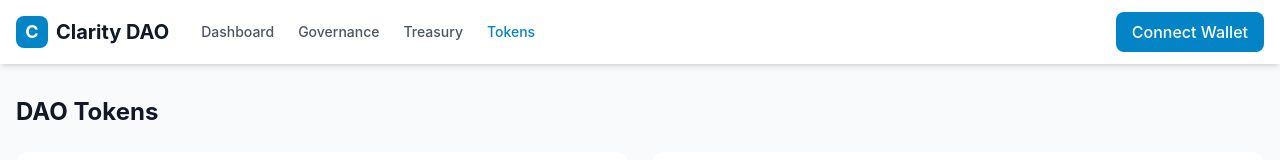
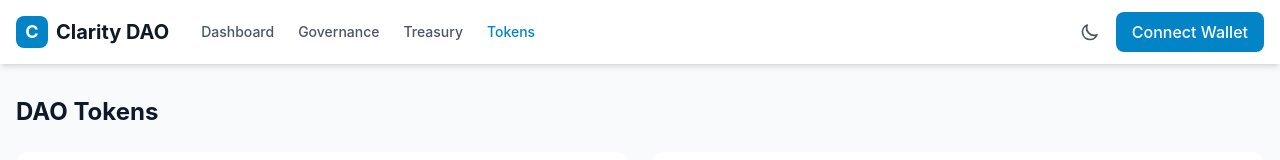
Before and after one commit to AdekunleBamz/Clarity-Dao-System, a React (Vite) app in the folder frontend/: page /tokens in a window 1280 px wide. Shown: the top 160 px of the page. Built offline with nearby package versions, Linux system fonts and the light colour scheme; no server answers.

Commit message:
feat(theme): Add dark mode toggle with system preference detection and persistence

```diff
--- a/frontend/src/components/Header.jsx
+++ b/frontend/src/components/Header.jsx
@@ -1,5 +1,6 @@
 import { Link, useLocation } from 'react-router-dom'
 import { useWallet } from '../context/WalletContext'
+import { ThemeToggle } from '../context/ThemeContext'
 import WalletConnectButton from './WalletConnectButton'
 
 export default function Header() {
@@ -44,7 +45,10 @@ export default function Header() {
             </nav>
           </div>
 
-          <WalletConnectButton />
+          <div className="flex items-center gap-2">
+            <ThemeToggle />
+            <WalletConnectButton />
+          </div>
         </div>
       </div>
     </header>
--- /dev/null
+++ b/frontend/src/context/ThemeContext.jsx
@@ -0,0 +1,103 @@
+import { createContext, useContext, useState, useEffect, useCallback } from 'react'
+
+const ThemeContext = createContext(null)
+
+export function ThemeProvider({ children }) {
+  const [theme, setTheme] = useState(() => {
+    // Check localStorage first
+    if (typeof window !== 'undefined') {
+      const saved = localStorage.getItem('theme')
+      if (saved === 'dark' || saved === 'light') {
+        return saved
+      }
+      // Check system preference
+      if (window.matchMedia('(prefers-color-scheme: dark)').matches) {
+        return 'dark'
+      }
+    }
+    return 'light'
+  })
+
+  useEffect(() => {
+    const root = document.documentElement
+
+    if (theme === 'dark') {
+      root.classList.add('dark')
+    } else {
+      root.classList.remove('dark')
+    }
+
+    localStorage.setItem('theme', theme)
+  }, [theme])
+
+  // Listen for system preference changes
+  useEffect(() => {
+    const mediaQuery = window.matchMedia('(prefers-color-scheme: dark)')
+
+    const handleChange = (e) => {
+      const saved = localStorage.getItem('theme')
+      // Only auto-switch if user hasn't manually set a preference
+      if (!saved) {
+        setTheme(e.matches ? 'dark' : 'light')
+      }
+    }
+
+    mediaQuery.addEventListener('change', handleChange)
+    return () => mediaQuery.removeEventListener('change', handleChange)
+  }, [])
+
+  const toggleTheme = useCallback(() => {
+    setTheme(prev => prev === 'dark' ? 'light' : 'dark')
+  }, [])
+
+  const value = {
+    theme,
+    isDark: theme === 'dark',
+    toggleTheme,
+    setTheme
+  }
+
+  return (
+    <ThemeContext.Provider value={value}>
+      {children}
+    </ThemeContext.Provider>
+  )
+}
+
+export function useTheme() {
+  const context = useContext(ThemeContext)
+  if (!context) {
+    throw new Error('useTheme must be used within ThemeProvider')
+  }
+  return context
+}
+
+// Theme toggle button component
+export function ThemeToggle({ className = '' }) {
+  const { isDark, toggleTheme } = useTheme()
+
+  return (
+    <button
+      onClick={toggleTheme}
+      className={`p-2 rounded-lg text-gray-500 hover:bg-gray-100 dark:hover:bg-gray-700 focus:outline-none focus:ring-2 focus:ring-primary-500 transition-colors ${className}`}
+      aria-label={isDark ? 'Switch to light mode' : 'Switch to dark mode'}
+      title={isDark ? 'Light mode' : 'Dark mode'}
+    >
+      {isDark ? (
+        // Sun icon for dark mode (click to switch to light)
+        <svg className="w-5 h-5 text-yellow-500" fill="none" stroke="currentColor" viewBox="0 0 24 24">
+          <path strokeLinecap="round" strokeLinejoin="round" strokeWidth={2}
+            d="M12 3v1m0 16v1m9-9h-1M4 12H3m15.364 6.364l-.707-.707M6.343 6.343l-.707-.707m12.728 0l-.707.707M6.343 17.657l-.707.707M16 12a4 4 0 11-8 0 4 4 0 018 0z"
+          />
+        </svg>
+      ) : (
+        // Moon icon for light mode (click to switch to dark)
+        <svg className="w-5 h-5 text-gray-600" fill="none" stroke="currentColor" viewBox="0 0 24 24">
+          <path strokeLinecap="round" strokeLinejoin="round" strokeWidth={2}
+            d="M20.354 15.354A9 9 0 018.646 3.646 9.003 9.003 0 0012 21a9.003 9.003 0 008.354-5.646z"
+          />
+        </svg>
+      )}
+    </button>
+  )
+}
--- a/frontend/src/main.jsx
+++ b/frontend/src/main.jsx
@@ -3,14 +3,17 @@ import ReactDOM from 'react-dom/client'
 import { BrowserRouter } from 'react-router-dom'
 import App from './App.jsx'
 import { WalletProvider } from './context/WalletContext.jsx'
+import { ThemeProvider } from './context/ThemeContext.jsx'
 import './index.css'
 
 ReactDOM.createRoot(document.getElementById('root')).render(
   <React.StrictMode>
     <BrowserRouter>
-      <WalletProvider>
-        <App />
-      </WalletProvider>
+      <ThemeProvider>
+        <WalletProvider>
+          <App />
+        </WalletProvider>
+      </ThemeProvider>
     </BrowserRouter>
   </React.StrictMode>,
 )
```
